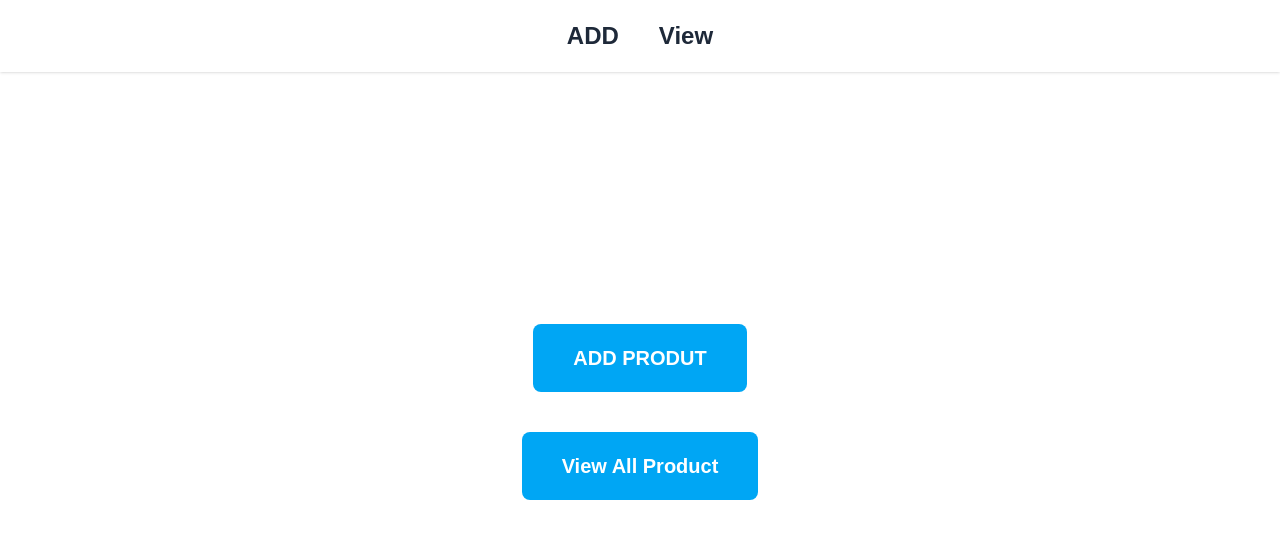
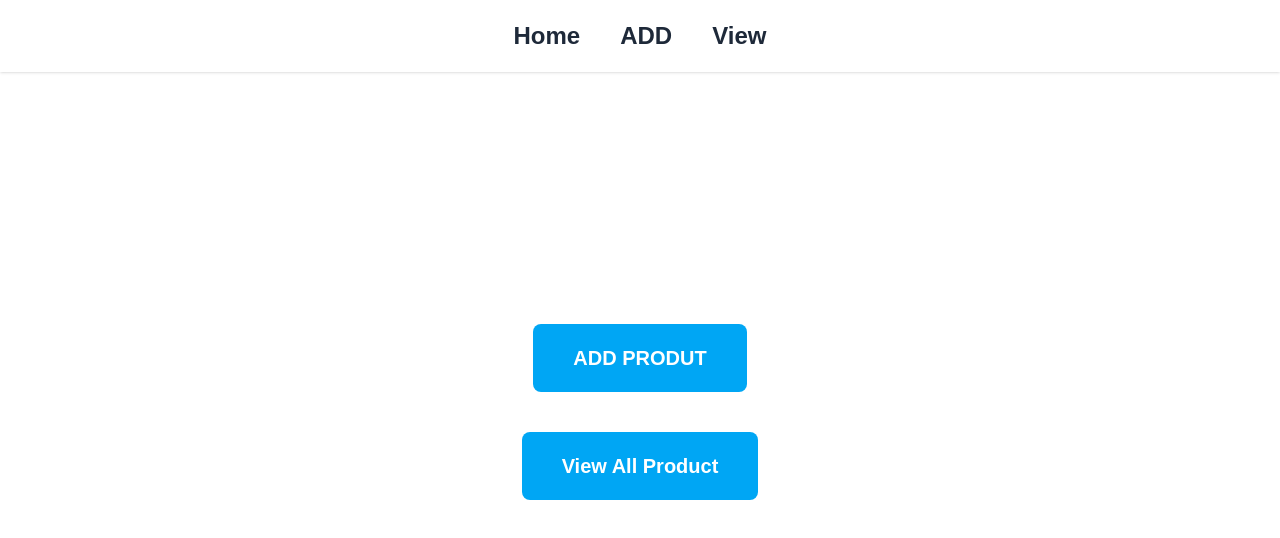
Before and after one commit to polamounir/upload_product, a Next.js app: page / in a window 1280 px wide. Shown: the top 538 px of the page. Built offline with nearby package versions, Linux system fonts and the light colour scheme.

Commit message:
fix id page

```diff
--- a/src/app/upload/page.tsx
+++ b/src/app/upload/page.tsx
@@ -204,7 +204,6 @@
                   <label htmlFor="title">Title</label>
                   <input type="text" id="title" onChange={handleInputChange} name="title" placeholder="Product Title" value={productData.title} required />
                 </div>
-
               </div>
               <div className="flex flex-col justify-center gap-2 lg:flex-row lg:gap-5">
                 <div className="flex flex-col">
--- a/src/components/ui/Header.tsx
+++ b/src/components/ui/Header.tsx
@@ -6,6 +6,9 @@
             <div className="">
                 <nav className="flex items-center justify-center w-full  bg-white shadow p-5">
                     <div className="flex items-center justify-center gap-10 w-full">
+                        <Link href="/" className="text-2xl font-bold text-gray-800 hover:text-gray-900">
+                            Home
+                        </Link>
                         <Link href="/upload" className="text-2xl font-bold text-gray-800 hover:text-gray-900">
                             ADD
                         </Link>
```
